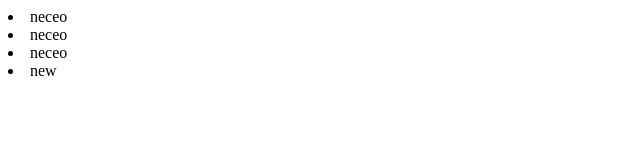
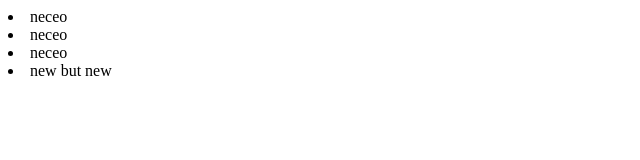
Before and after one commit to MikeOldman007/testGit001, a plain HTML site: page index2.html in a window 1280 px wide. Shown: the full height of the page, 0-640 px from the left. Drawn offline with Linux system fonts and the light colour scheme.

Commit message:
new name for something

```diff
--- a/index2.html
+++ b/index2.html
@@ -9,6 +9,6 @@
         <li>neceo</li>
         <li>neceo</li>
         <li>neceo</li>
-        <li>new</li>
+        <li>new but new</li>
   </body>
 </html>
```
